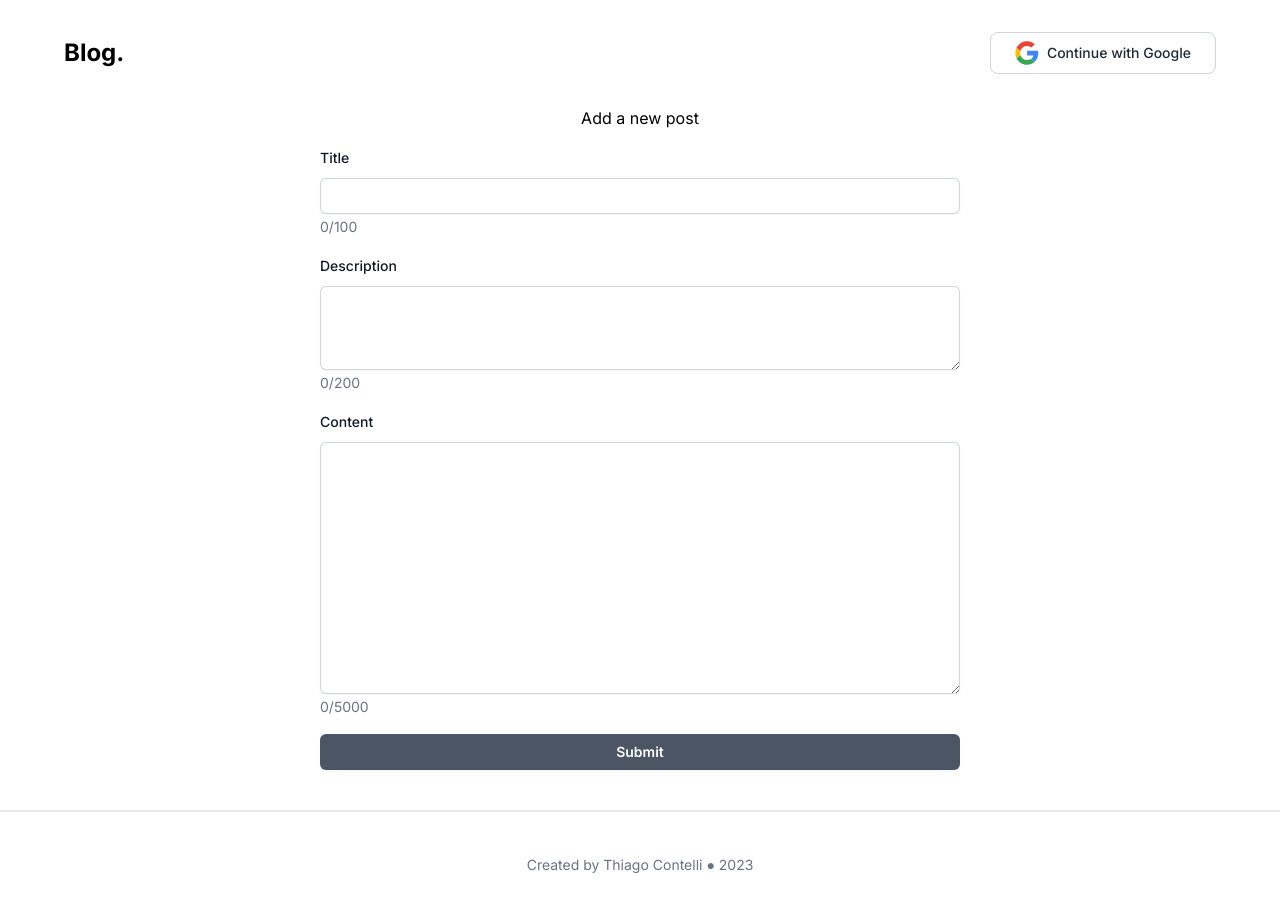
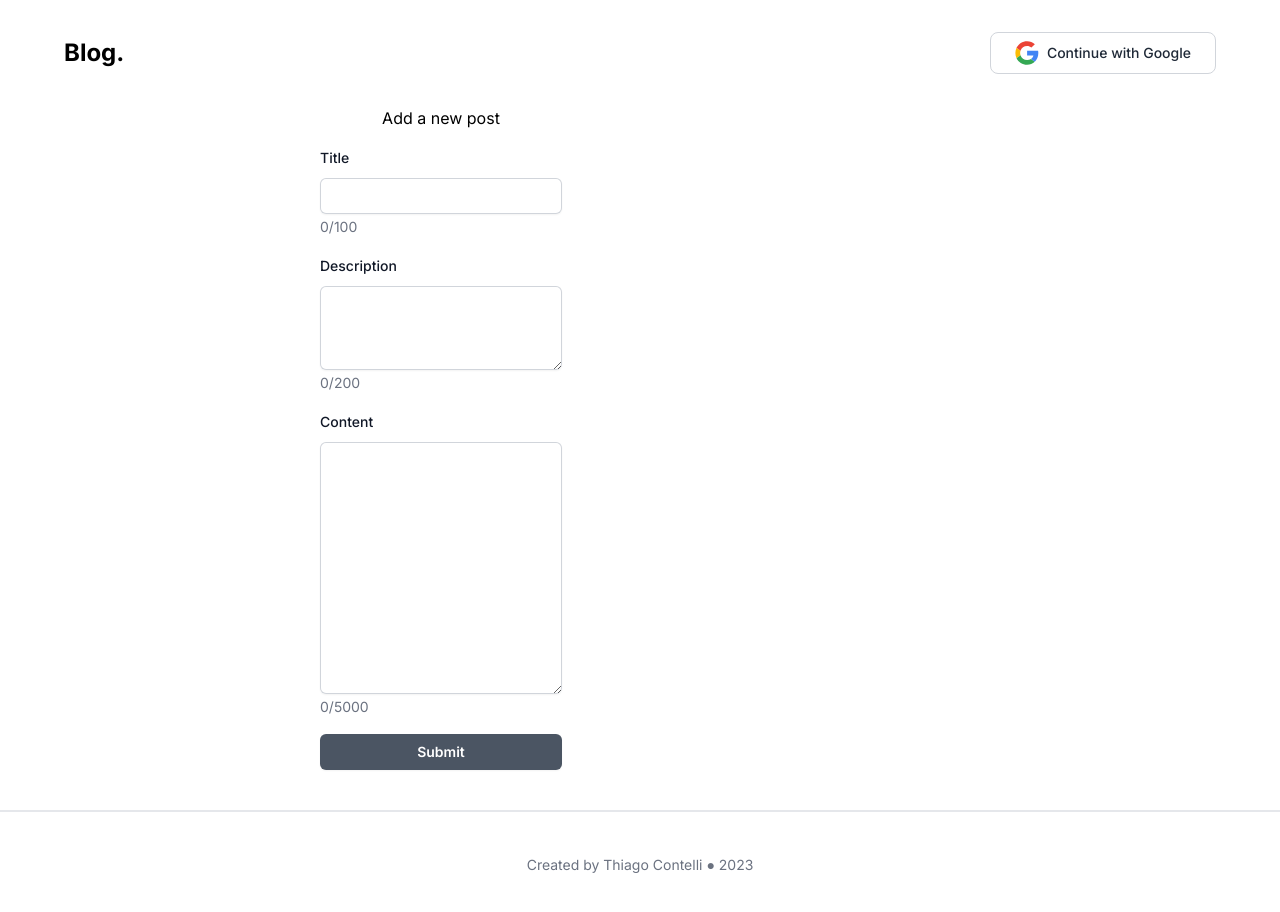
Before and after one commit to thiagocontelli/blogponto, a Next.js app: page /posts/new in a window 1280 px wide. Shown: the top 912 px of the page. Built offline with nearby package versions, Linux system fonts and the light colour scheme; no server answers.

Commit message:
Update the layout style

```diff
--- a/app/layout.tsx
+++ b/app/layout.tsx
@@ -18,13 +18,15 @@ export default function RootLayout({
     <html lang="en">
       <body className={inter.className + " select-none dark:bg-gray-800"}>
         <ProvidersWrapper>
-          <Header />
+          <div className='flex flex-col justify-between min-h-screen'>
+            <Header />
 
-          <div className='xl:mx-80 lg:mx-40 mx-4'>
-            {children}
+            <div className='xl:mx-80 lg:mx-40 mx-4 flex-1 flex'>
+              {children}
+            </div>
+
+            <Footer />
           </div>
-
-          <Footer />
         </ProvidersWrapper>
       </body>
     </html>
```
